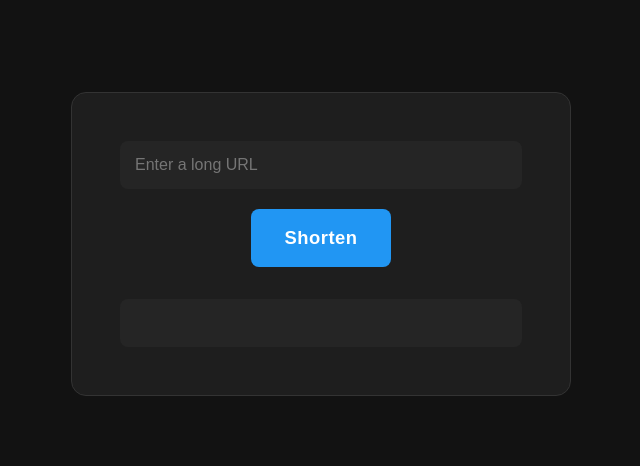
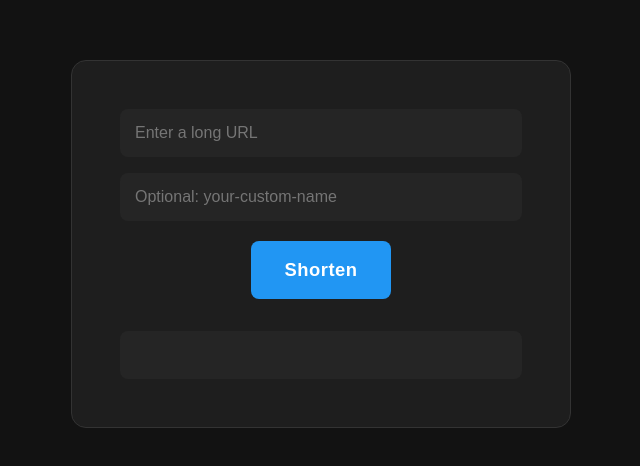
Before and after one commit to moon636/url-shortener, a React (Create React App) app in the folder client/: page / in a window 1280 px wide. Shown: the part 156-622 px from the top of the page, without its empty margins (319-959 px from the left). Built offline with nearby package versions, Linux system fonts and the light colour scheme.

Commit message:
new custom URL feature

```diff
--- a/client/src/App.js
+++ b/client/src/App.js
@@ -7,16 +7,21 @@ function App() {
 
   const [longUrl, setLongUrl] = useState('');
   const [shortUrl, setShortUrl] = useState('');
+  const [customAlias, setCustomAlias] = useState('');
 
   const handleSubmit = async (e) => {
     e.preventDefault();
     try {
-      const response = await axios.post(`${process.env.REACT_APP_API_URL}/api/shorten`, { longUrl });
+      const response = await axios.post(`${process.env.REACT_APP_API_URL}/api/shorten`, { longUrl, customAlias });
 
       setShortUrl(response.data.shortId);
     } catch (error) {
       setShortUrl('');
-      alert('Failed to shorten URL');
+      if (error.response && error.response.status === 409) {
+        alert('That custom name is already taken. Please try another one.');
+      } else {
+        alert('Failed to shorten URL');
+      }
     }
   };
 
@@ -30,6 +35,14 @@ function App() {
             placeholder="Enter a long URL"
             value={longUrl}
             onChange={e => setLongUrl(e.target.value)}
+          />
+          <input
+            className="url-input"
+            type="text"
+            placeholder="Optional: your-custom-name"
+            value={customAlias}
+            onChange={e => setCustomAlias(e.target.value)}
+            style={{ marginTop: '1rem' }}
           />
           <button className="shorten-button" type="submit">Shorten</button>
         </form>
```
Also changed, not shown: 1 other file (tests, documents, lock files or other folders).
